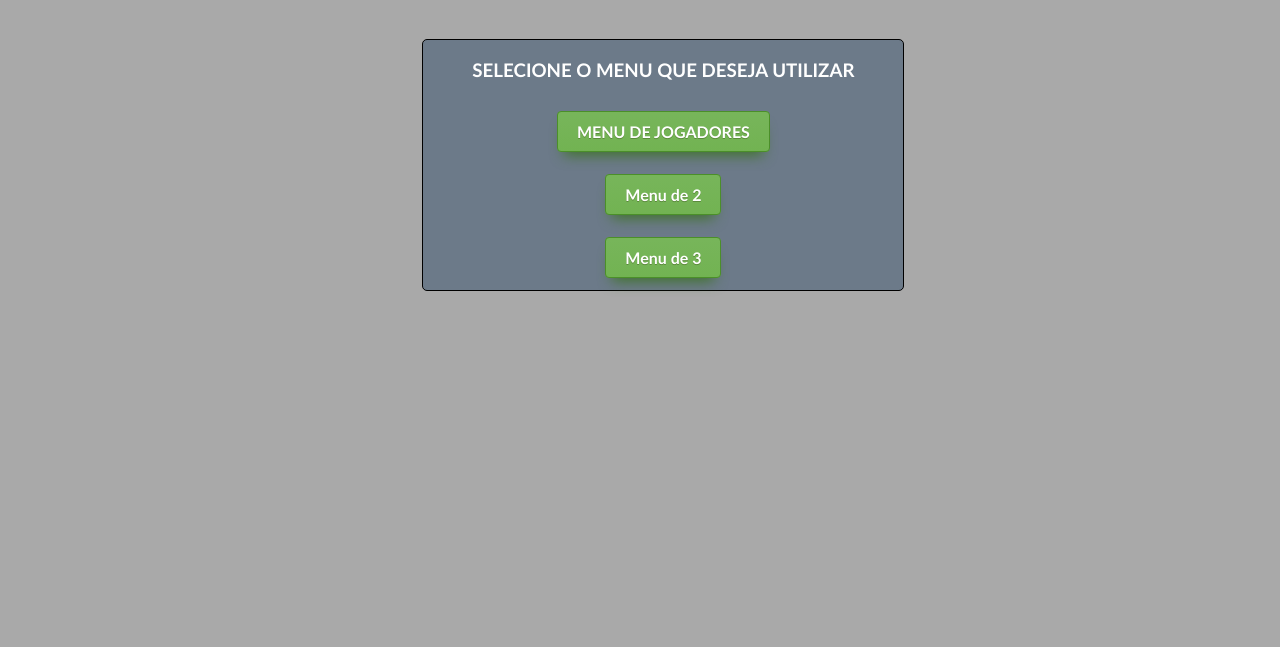
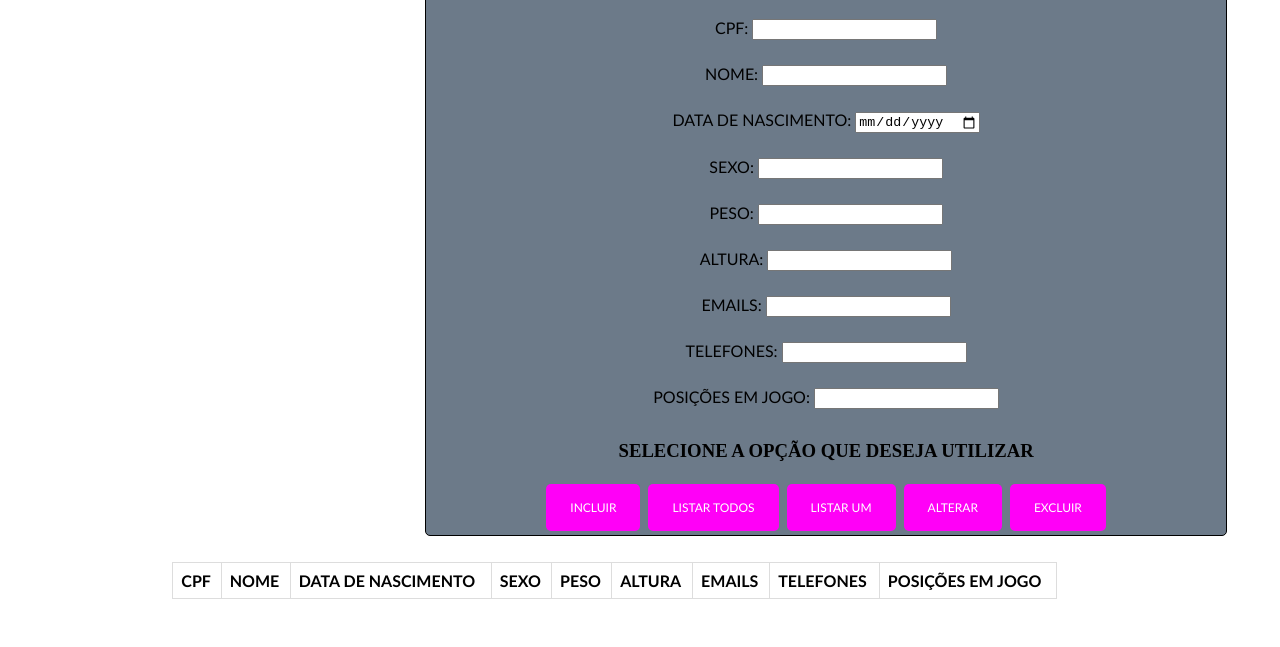
Before and after one commit to guilopes04/trabalho-PW1, a plain HTML site: page Jogadores.html in a window 1280 px wide. Shown: the part 153-800 px from the top of the page. Drawn offline with Linux system fonts and the light colour scheme.

Commit message:
Submenu estrutura html e css pronta

```diff
--- a/Jogadores.html
+++ b/Jogadores.html
@@ -2,18 +2,54 @@
 <html>
     <head>
         <meta charset="UTF-8">
-        <title>Menu Principal</title>
-        <link rel="stylesheet" href="index.css">
+        <title>Menu de Jogadores</title>
+        <link rel="stylesheet" href="submenus.css">
         <script>
 
         </script>
     </head>
     <body>
         <div class="menu_principal">
-            <h3>SELECIONE O MENU QUE DESEJA UTILIZAR</h3>
-            <button class="bttn-menus">MENU DE JOGADORES</button>
-            <button class="bttn-menus">Menu de 2</button>
-            <button class="bttn-menus">Menu de 3</button>
+            <h1>MENU JOGADORES</h1>
+            <label>CPF: <input id="cpf"></label>
+
+            <label>NOME: <input id="nome"></label>
+
+            <label>DATA DE NASCIMENTO: <input type="date" id="data"></label>
+
+            <label>SEXO: <input id="sexo"></label>
+
+            <label>PESO: <input id="peso"></label>
+
+            <label>ALTURA: <input id="altura"></label>
+
+            <label>EMAILS: <input id="email" type="email"></label>
+
+            <label>TELEFONES: <input id="telefones" type=""></label>
+
+            <label>POSIÇÕES EM JOGO: <input id="posicao_jogo"></label>
+
+            <h3>SELECIONE A OPÇÃO QUE DESEJA UTILIZAR</h3>
+            <div>
+                <button>INCLUIR</button>
+                <button>LISTAR TODOS</button>
+                <button>LISTAR UM</button>
+                <button>ALTERAR</button>
+                <button>EXCLUIR</button>
+            </div>
         </div>
+        <table>
+            <tr>
+              <th>CPF</th>
+              <th>NOME</th>
+              <th>DATA DE NASCIMENTO</th>
+              <th>SEXO</th>
+              <th>PESO</th>
+              <th>ALTURA</th>
+              <th>EMAILS</th>
+              <th>TELEFONES</th>
+              <th>POSIÇÕES EM JOGO</th>
+            </tr>
+          </table>
     </body>
 </html>
--- /dev/null
+++ b/submenus.css
@@ -0,0 +1,64 @@
+.menu_principal {
+    min-width: 25rem;
+    min-height: 30rem;
+    max-width: 50rem;
+    margin-left: 33%;
+    margin-top: 6%;
+    border: 1px solid black;
+    border-radius: 5px;
+    background-color: rgb(200, 182, 182);
+    background: #6C7A89;
+    flex-direction: column;
+    justify-content: center;
+    align-items: center;
+    display: flex;
+}
+
+h1{
+    color: white;
+    font-family: 'Gill Sans', 'Gill Sans MT', Calibri, 'Trebuchet MS', sans-serif;
+}
+
+label{
+    margin-top: 1.5%;
+    margin-bottom: 1.5%;
+    font-family: 'Gill Sans', 'Gill Sans MT', Calibri, 'Trebuchet MS', sans-serif;
+}
+
+button {
+    background-color: rgb(255, 0, 247);
+    border: none;
+    color: white;
+    padding: 16px 24px;
+    text-align: center;
+    text-decoration: none;
+    display: inline-block;
+    font-size: 12px;
+    margin: 4px 2px;
+    transition-duration: 0.4s;
+    cursor: pointer;
+    border-radius: 5px;
+    font-family: 'Gill Sans', 'Gill Sans MT', Calibri, 'Trebuchet MS', sans-serif;
+}
+button:active {
+	position:relative;
+	top:1px;
+}
+
+table {
+    margin-top: 2%;
+    font-family: 'Gill Sans', 'Gill Sans MT', Calibri, 'Trebuchet MS', sans-serif;
+    border-collapse: collapse;
+    width: 70%;
+    margin-left: 13%;
+}
+
+td, th {
+    border: 1px solid #dddddd;
+    text-align: left;
+    padding: 8px;
+}
+
+tr:nth-child(even) {
+    background-color: #dddddd;
+}
```
